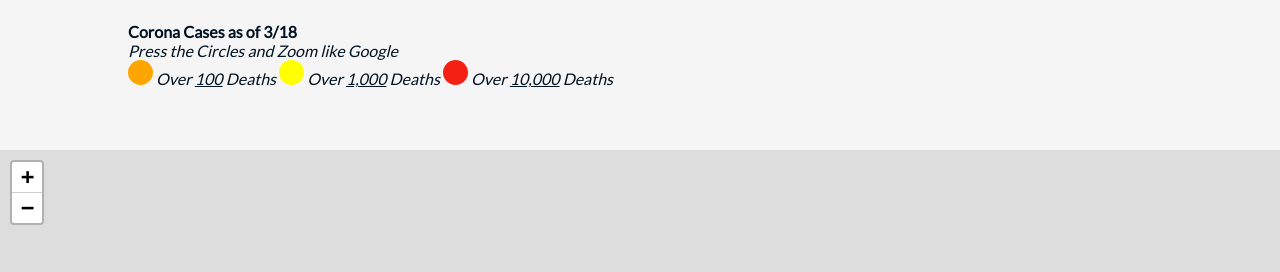
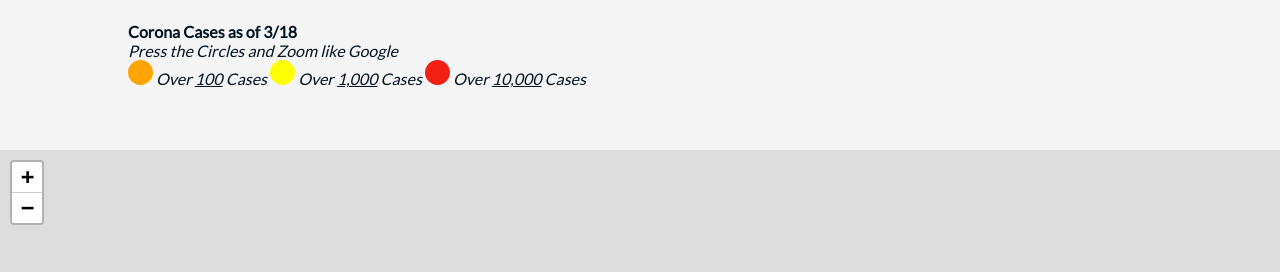
Before and after one commit to chiragakunosensei/Corona, a plain HTML site: page index.html in a window 1280 px wide. Shown: the top 272 px of the page. Drawn offline with nearby package versions, Linux system fonts and the light colour scheme.

Commit message:
like a rabbit

```diff
--- a/index.html
+++ b/index.html
@@ -75,7 +75,7 @@
 <body>
     <header>
         <div style="overflow: hidden;">
-   <p <p> <b>Corona Cases as of 3/18</b> <br> <i> Press the Circles and Zoom like Google</i> <br>          <span class="dot"></span> <i>Over <u>100</u>  Deaths</i>  <span class="dota"></span> <i>Over <u>1,000</u>  Deaths</i>    <span class="dotb"></span> <i>Over <u>10,000</u>  Deaths</i>   </p></p>
+   <p <p> <b>Corona Cases as of 3/18</b> <br> <i> Press the Circles and Zoom like Google</i> <br>          <span class="dot"></span> <i>Over <u>100</u>  Cases</i>  <span class="dota"></span> <i>Over <u>1,000</u>  Cases</i>    <span class="dotb"></span> <i>Over <u>10,000</u>  Cases</i>   </p></p>
 </div>
         <h2></h2>
     </header>
```
